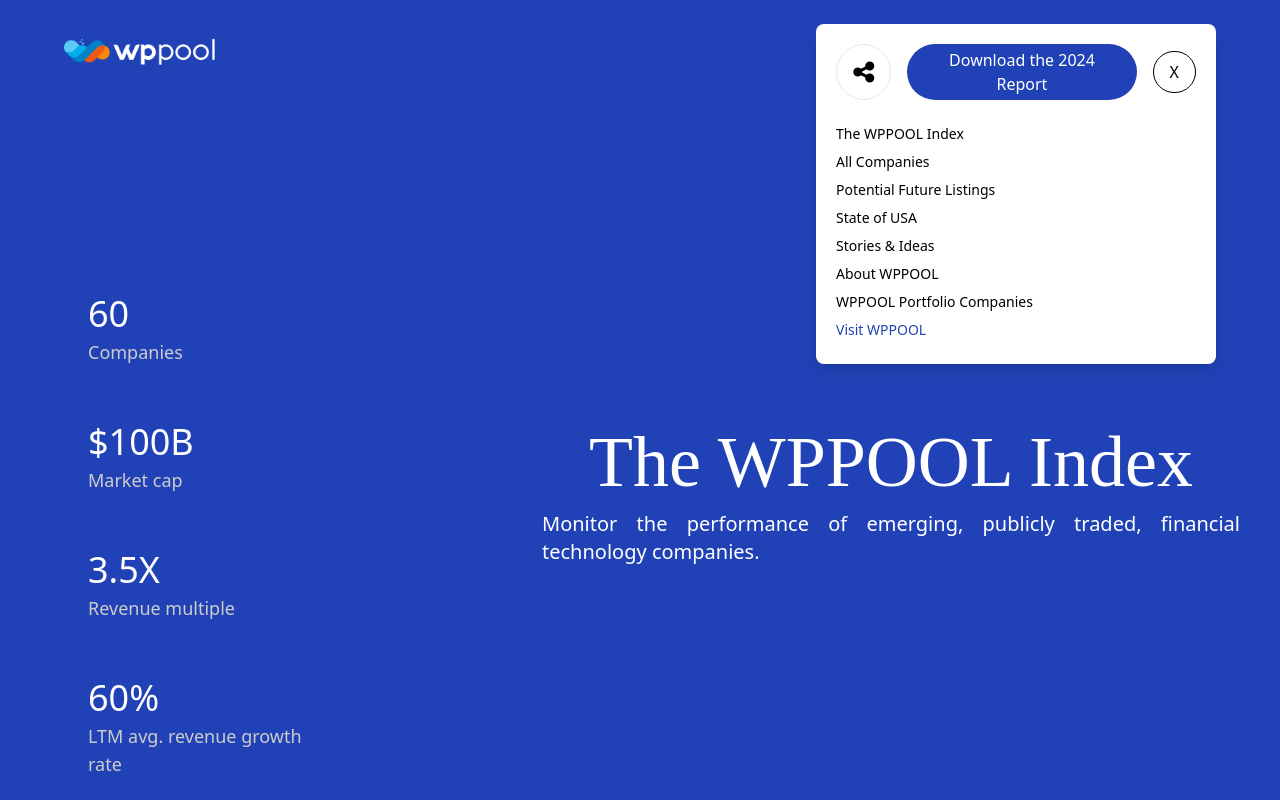
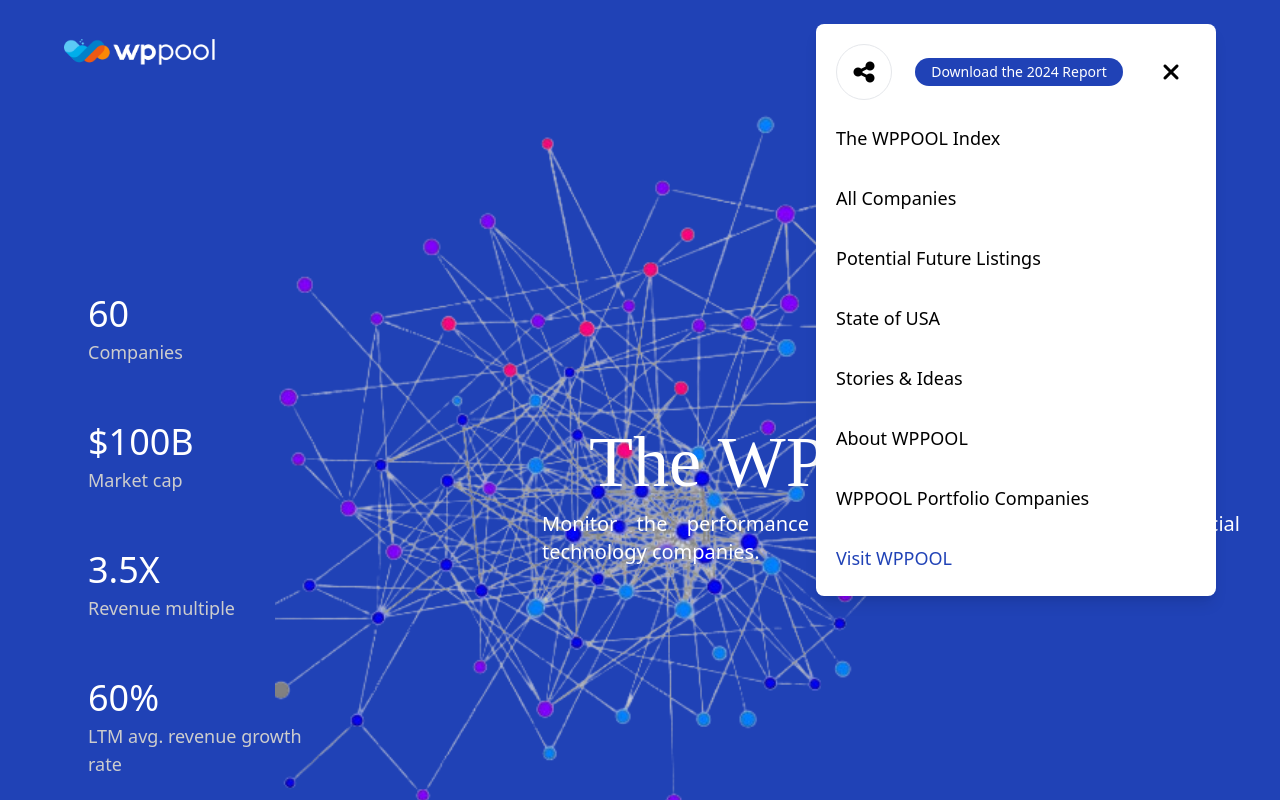
Before and after one commit to tuhinhossain123/wppool-task, a plain HTML site: page index.html in a window 1280 px wide. Both pictures are taken after a click on the button 1202 px from the left and 52 px from the top of the page. Shown: the top 800 px of the page. Drawn offline with nearby package versions, Linux system fonts and the light colour scheme.

Commit message:
code change

```diff
--- a/index.html
+++ b/index.html
@@ -21,7 +21,7 @@
     <!-- heder starts here -->
     <header class="text-white bg-[#2042B6]  lg:px-10 ">
         <!-- nav-bar starts from here -->
-        <nav class="flex items-center justify-between p-6">
+        <nav  class="flex items-center justify-between  p-6">
             <div class="left logo">
                 <div class="w-3/4">
                     <img src="./images/logo.png" alt="WPPOOL's logo" class="w-full h-full">
@@ -40,11 +40,11 @@
                     <div class="flex items-center md:justify-between  gap-4 ">
                         <button class="h-14 w-14 p-2 border rounded-full text-2xl  "><i
                                 class="fa-solid fa-share-nodes"></i></button>
-                        <button class="text-white px-4 py-1 bg-[#2042B6] rounded-full">Download the 2024 Report</button>
+                        <button class="text-white px-4 py-1 bg-[#2042B6] text-sm rounded-full">Download the 2024 Report</button>
                         <button id="menu-close"
-                            class="text-black border border-black cursor-pointer rounded-full  px-4 py-2  w-fit bg-blak ">X</button>
+                            class="text-black  cursor-pointer text-2xl  px-4 py-2  w-fit bg-blak "><i class="fa-solid fa-xmark"></i></button>
                     </div>
-                    <ul class="text-black mt-5  text-sm ">
+                    <ul class="text-black mt-5 space-y-6  lg:text-lg ">
                         <li class="py-1"><a href="#" class="hover:underline">The WPPOOL Index</a></li>
                         <li class="py-1"><a href="#" class="hover:underline">All Companies</a></li>
                         <li class="py-1"><a href="#" class="hover:underline">Potential Future Listings</a></li>
@@ -60,11 +60,11 @@
 
         <!-- Bnnar Starts From here -->
         <div class="flex flex-col lg:flex-row items-center h-[90vh] pt-0 md:pt-48 lg:pt-0 relative"
-            style="background-image: linear-gradient(rgba(0,0,0,0.0), rgba(0,0,0,0.0)), url('./images/Group\ 442.svg'); background-repeat: no-repeat; background-position: center; background-size: contain; ">
+            style="background-image: linear-gradient(rgba(0, 0, 0, 0), rgba(0, 0, 0, 0)), url('./images/banner\ \(4\).png'); background-repeat: no-repeat; background-position: center;  mix-blend-mode: inherit; background-size: contain; ">
             <div
-                class="grid grid-cols-2 md:grid-cols-4 lg:grid-cols-1 gap-5 md:gap-3 lg:gap-0 lg:space-y-14 pt-10 md:pt-16 lg:pt-36 pl-12">
-                <div>
-                    <h2 class="text-4xl font-normal pb-1">60</h2>
+                class="text-white  grid grid-cols-2 md:grid-cols-4 lg:grid-cols-1 gap-5 md:gap-3 lg:gap-0 lg:space-y-14 pt-10 md:pt-16 lg:pt-36 pl-12">
+                <div class="">
+                    <h2 class="text-4xl  font-normal pb-1">60</h2>
                     <h3 class="text-lg text-[#CDCDCD]">Companies</h3>
                 </div>
                 <div>
@@ -81,7 +81,7 @@
                 </div>
             </div>
             <div class="px-6 md:px-10 lg:px-0 lg:ml-[15rem] pt-8 md:pt-16">
-                <h1 class="lg:text-center text-4xl md:text-7xl font-normal font-[foppins] text-justify pb-3">The
+                <h1 class="lg:text-center  text-4xl md:text-7xl font-normal font-[foppins] text-justify pb-3">The
                     WPPOOL Index</h1>
                 <h3 class="text-xl  font-normal text-center text-justify ">Monitor the performance of emerging, publicly
                     traded, financial
--- a/index.js
+++ b/index.js
@@ -13,3 +13,18 @@ document.addEventListener("DOMContentLoaded", function () {
       menuToggle.classList.remove("active");
     });
   });
+
+
+
+//
+
+window.addEventListener('scroll', function() {
+    var navbar = document.getElementById('navbar');
+    if (window.scrollY > 50) {
+        navbar.classList.add('bg-scroll', 'text-white');
+        navbar.classList.remove('bg-transparent', 'text-black');
+    } else {
+        navbar.classList.add('bg-transparent', 'text-black');
+        navbar.classList.remove('bg-scroll', 'text-white');
+    }
+});
--- a/script.js
+++ b/script.js
@@ -1,30 +1,3 @@
-// document.addEventListener('DOMContentLoaded', () => {
-//     const slider = document.querySelector('#slider > div');
-//     const slides = document.querySelectorAll('#slider > div > div');
-//     const prevBtn = document.getElementById('prevBtn');
-//     const nextBtn = document.getElementById('nextBtn');
-//     const pageCount = document.getElementById('pageCount');
-
-//     let currentIndex = 0;
-//     const totalSlides = slides.length;
-
-//     function updateSlider() {
-//         slider.style.transform = `translateX(-${currentIndex * 100}%)`;
-//         pageCount.textContent = `${currentIndex + 1} / ${totalSlides}`;
-//     }
-
-//     prevBtn.addEventListener('click', () => {
-//         currentIndex = (currentIndex - 1 + totalSlides) % totalSlides;
-//         updateSlider();
-//     });
-
-//     nextBtn.addEventListener('click', () => {
-//         currentIndex = (currentIndex + 1) % totalSlides;
-//         updateSlider();
-//     });
-
-//     updateSlider();
-// });
 
 document.addEventListener('DOMContentLoaded', () => {
     const slider = document.querySelector('#slider > div');
@@ -33,7 +6,7 @@ document.addEventListener('DOMContentLoaded', () => {
     const nextBtn = document.getElementById('nextBtn');
     const pageCount = document.getElementById('pageCount');
 
-    const visibleSlides = 2.3; // Number of slides to show partially
+    const visibleSlides = 2.3;
 
     let currentIndex = 0;
     const totalSlides = slides.length;
```
Also changed, not shown: images/banner (4).png (added), images/banner-img.png (added).
